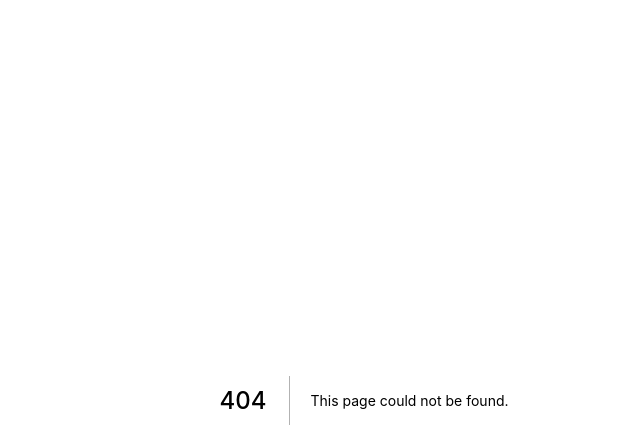
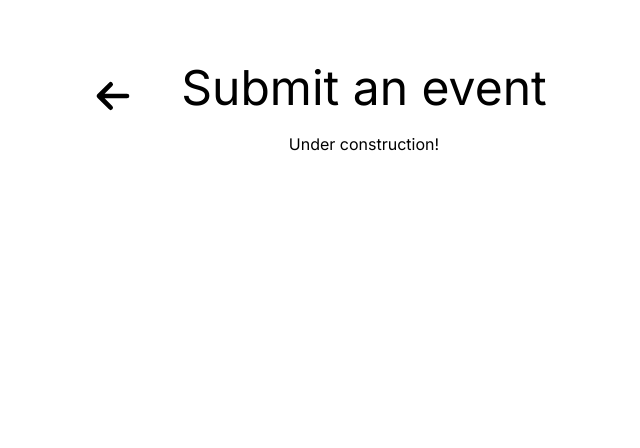
Before and after one commit to ruslanguns/portfolio-apps, a Next.js app in the folder 1. CountDown Timer/app/: page /1 in a window 1280 px wide. Before the commit this address had no page. Shown: the top 448 px of the page, without its empty margins (276-916 px from the left). Built offline with nearby package versions, Linux system fonts and the light colour scheme.

Commit message:
Add event detail component

```diff
--- /dev/null
+++ b/1. CountDown Timer/app/pages/[slug].js
@@ -0,0 +1,31 @@
+import { useEffect, useState } from 'react'
+import Head from 'next/head'
+import { useRouter } from 'next/router'
+import styles from '../styles/Event.module.css'
+import BackIcon from '../components/icons/BackIcon'
+import Heading from '../components/Heading'
+
+export default function Home() {
+  const router = useRouter()
+  const { slug } = router.query
+  const [isEdit, setIsEdit] = useState(true)
+
+  useEffect(() => {
+    slug && slug === 'edit' && setIsEdit(true)
+  }, [slug])
+
+  return (
+    <div className={styles.container}>
+      <Head>
+        <title>{isEdit ? `Edit event | ${slug}` : 'Add an event'}</title>
+        <meta name="description" content="Create an event form" />
+      </Head>
+
+      <main className={styles.main}>
+        <Heading icon={BackIcon} title="Submit an event" />
+
+        <p className={styles.description}>Under construction!</p>
+      </main>
+    </div>
+  )
+}
```
